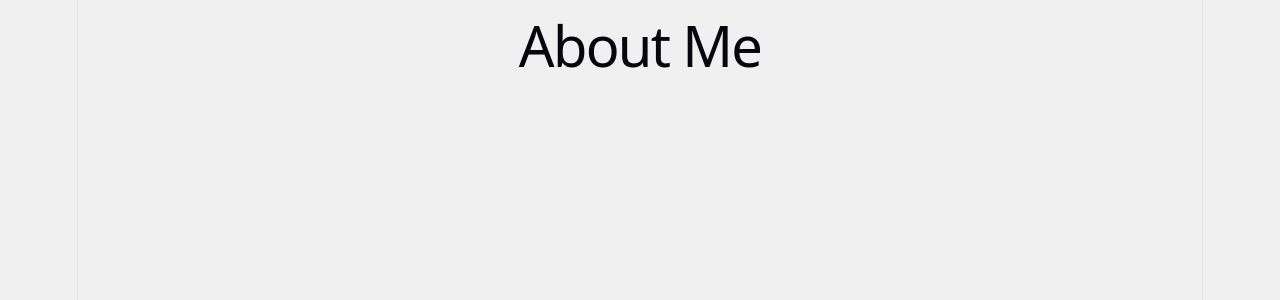
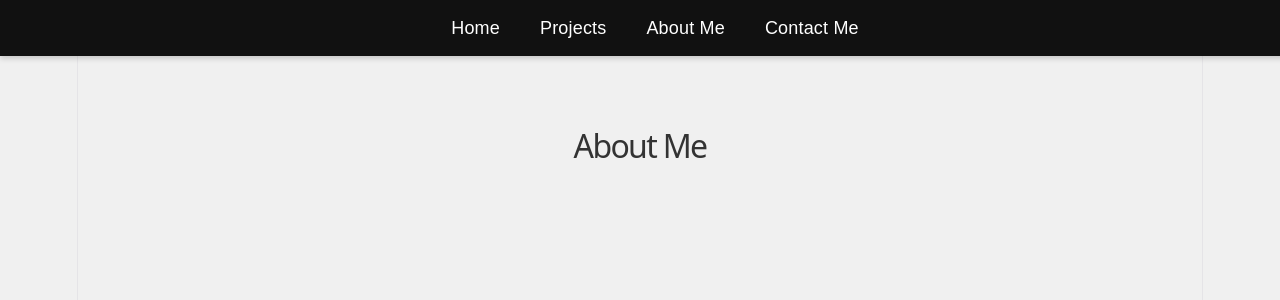
Before and after one commit to Spiderasasen/Remaking-A-freinds-portfoilio, a React (Vite) app in the folder main_page/: page /about in a window 1280 px wide. Shown: the top 300 px of the page. Built offline with nearby package versions, Linux system fonts and the light colour scheme.

Commit message:
got the about me section able to navigate back to the other pages

```diff
--- a/main_page/src/pages/About_Me.jsx
+++ b/main_page/src/pages/About_Me.jsx
@@ -1,6 +1,54 @@
+import {useNavigate} from "react-router-dom";
+import "../styles/main.css"
+import React from "react";
+
 function About_Me() {
+    //simple nav
+    const navigate = useNavigate();
+    const navItems = [
+        { id: "home", text: "Home" },
+        { id: "project", text: "Projects" },
+        { id: "about", text: "About Me" },
+        { id: "contact", text: "Contact Me" },
+    ];
+
+    //checking what the user clicks
+    onclick = (e) => {
+        switch (e.target.id) {
+            case "home":
+                navigate("/");
+                break;
+            case "project":
+                navigate("/projects");
+                break;
+            case "about":
+                navigate("/about");
+                break;
+        }
+    }
+
     return(
-        <h1>About Me</h1>
+        <>
+
+            {/*header section*/}
+            <header>
+                <nav>
+                    <ul>
+                        <li id={"home"}>Home</li>
+                        <li id={"project"}>Projects</li>
+                        <li id={"about"}>About Me</li>
+                        <li id={"contact"}>Contact Me</li>
+                    </ul>
+                </nav>
+            </header>
+
+            {/*main section*/}
+            <main>
+                <div className="intro">
+                    <h1>About Me</h1>
+                </div>
+            </main>
+        </>
     )
 }
 export default About_Me;
```
